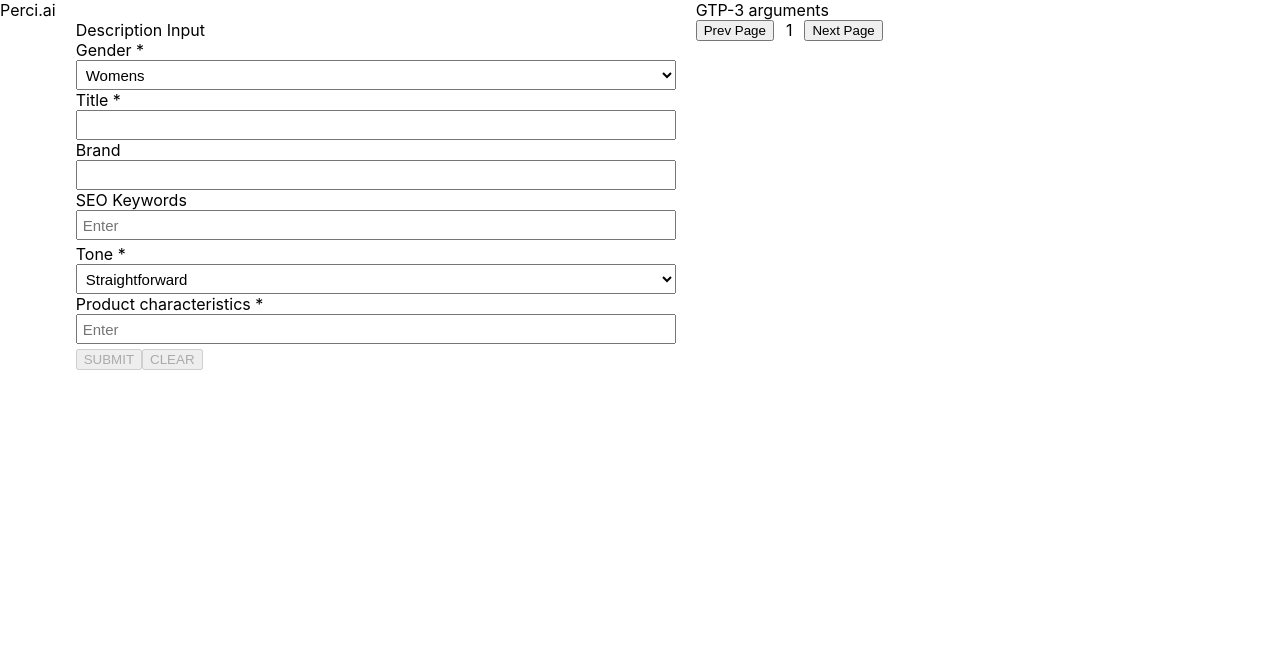
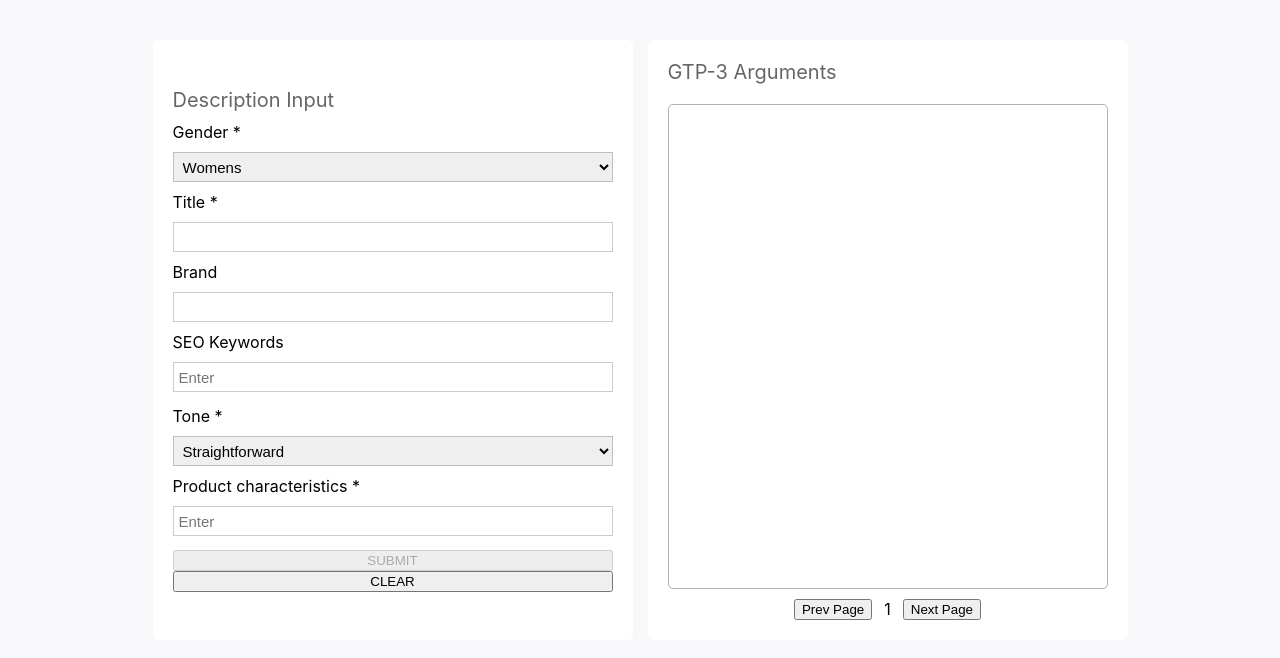
Before and after one commit to lennox-davidlevy/perci_form, a React (Create React App) app: page / in a window 1280 px wide. Shown: the top 658 px of the page. Built offline with nearby package versions, Linux system fonts and the light colour scheme.

Commit message:
mostly done with css

```diff
--- a/src/App.css
+++ b/src/App.css
@@ -4,14 +4,24 @@
 .app_container {
   display: flex;
   flex-direction: row;
+  justify-content: center;
+  background-color: #f8f8fa;
+  gap: 15px;
+  padding: 40px;
 }
 
-.form_container {
-  width: 50%;
+.component_container {
+  width: 40%;
   padding: 20px;
+  background-color: white;
+  border-radius: 6px;
+  min-height: 600px;
+  display: flex;
+  flex-direction: column;
+  justify-content: center;
 }
 
-.form_container > label,
+.component_container > label,
 select,
 input {
   display: block;
@@ -23,14 +33,53 @@ select {
   font-size: 15px;
   width: 100%;
   height: 30px;
+  margin: 10px 0 10px 0;
+  border: 1px solid rgba(0, 0, 0, 0.2);
 }
+
 .list_items {
   display: flex;
   flex-direction: row;
+  flex-wrap: wrap;
   gap: 5px;
   padding: 2px;
+  color: blue;
+}
+.list_items > div {
+  border: 1px solid rgba(0, 0, 0, 0.3);
+  border-radius: 16px;
+  padding: 4px;
+}
+.list_items > ::after {
+  content: ' x';
 }
 .change_page_container {
   display: flex;
   gap: 12px;
+  justify-content: center;
 }
+.ouput_display_container {
+  height: 100%;
+  border: 1px solid rgba(0, 0, 0, 0.3);
+  border-radius: 5px;
+  margin: 10px 0 10px 0;
+  padding: 10px;
+}
+
+.component_title {
+  margin: 0 0 10px 0;
+  font-size: 20px;
+  color: rgba(0, 0, 0, 0.6);
+  text-transform: capitalize;
+}
+
+@media only screen and (max-width: 1000px) {
+  .app_container {
+    display: flex;
+    flex-direction: column;
+    justify-content: center;
+  }
+  .component_container {
+    width: 75%;
+  }
+}
--- a/src/App.js
+++ b/src/App.js
@@ -16,6 +16,7 @@ const initialState = {
 function App() {
   const [formValues, setFormValues] = useState(initialState);
   const [output, setOutput] = useState([]);
+  const [page, setPage] = useState(0);
 
   const submitData = (data) => {
     let { characteristic, seo } = data;
@@ -32,18 +33,19 @@ function App() {
   const clearData = (e) => {
     e.preventDefault();
     setFormValues(initialState);
+    setOutput([]);
+    setPage(0);
   };
 
   return (
     <div className="app_container">
-      <div className="app_header">Perci.ai</div>
       <InputForm
         formValues={formValues}
         setFormValues={setFormValues}
         submitData={submitData}
         clearData={clearData}
       />
-      <Output data={output} />
+      <Output data={output} page={page} setPage={setPage} />
     </div>
   );
 }
--- a/src/Components/InputForm.js
+++ b/src/Components/InputForm.js
@@ -46,7 +46,7 @@ const InputForm = ({ formValues, setFormValues, submitData, clearData }) => {
   };
 
   return (
-    <div className="form_container">
+    <div className="component_container">
       <div className="component_title">Description Input</div>
       <form>
         <label htmlFor="gender_select">Gender *</label>
@@ -144,14 +144,7 @@ const InputForm = ({ formValues, setFormValues, submitData, clearData }) => {
       >
         SUBMIT
       </button>
-      <button
-        disabled={
-          formValues.title === '' || formValues.characteristic.size === 0
-        }
-        onClick={clearData}
-      >
-        CLEAR
-      </button>
+      <button onClick={clearData}>CLEAR</button>
     </div>
   );
 };
--- a/src/Components/Output.js
+++ b/src/Components/Output.js
@@ -1,8 +1,7 @@
 import React, { useState } from 'react';
 import OutputDisplay from './OutputDisplay';
 
-const Output = ({ data }) => {
-  const [page, setPage] = useState(0);
+const Output = ({ data, page, setPage }) => {
   const pageDown = (e) => {
     e.preventDefault();
     if (data.length === 0) return;
@@ -14,10 +13,10 @@ const Output = ({ data }) => {
     if (page < 3) setPage(page + 1);
   };
   return (
-    <div>
+    <div className="component_container">
       <div className="component_title">GTP-3 arguments</div>
+      {data.length === 0 && <div className="ouput_display_container"></div>}
       {data.length > 0 && <OutputDisplay data={data[page]} />}
-
       <div className="change_page_container">
         <button onClick={pageDown}>Prev Page</button>
         <div className="page_number">{page + 1}</div>
--- a/src/Components/OutputDisplay.js
+++ b/src/Components/OutputDisplay.js
@@ -2,23 +2,30 @@ import React from 'react';
 
 const OutputDisplay = ({ data }) => {
   const { gender, title, brand, characteristic, tone, seo } = data;
+  let outputDisplayRender = <div className="output_display_container"></div>;
   return (
-    <div>
+    <div className="ouput_display_container">
       <div>Output display</div>
       <div className="output_display_container">
-        <div>{gender}</div>
-        <div>{title}</div>
-        <div>{brand}</div>
+        <div>Gender: {gender}</div>
+        <div>Title: {title}</div>
+        <div>Brand: {brand}</div>
         <div>
-          {seo.map((item, index) => (
-            <div key={item + index}>{item}</div>
-          ))}
+          SEO Keywords:
+          <ul>
+            {seo.map((item, index) => (
+              <li key={item + index}>{item}</li>
+            ))}
+          </ul>
         </div>
-        <div>{tone}</div>
+        <div>Tone: {tone}</div>
         <div>
-          {characteristic.map((item, index) => (
-            <div key={item + index}>{item}</div>
-          ))}
+          Characteristics:
+          <ul>
+            {characteristic.map((item, index) => (
+              <li key={item + index}>{item}</li>
+            ))}
+          </ul>
         </div>
       </div>
     </div>
```
